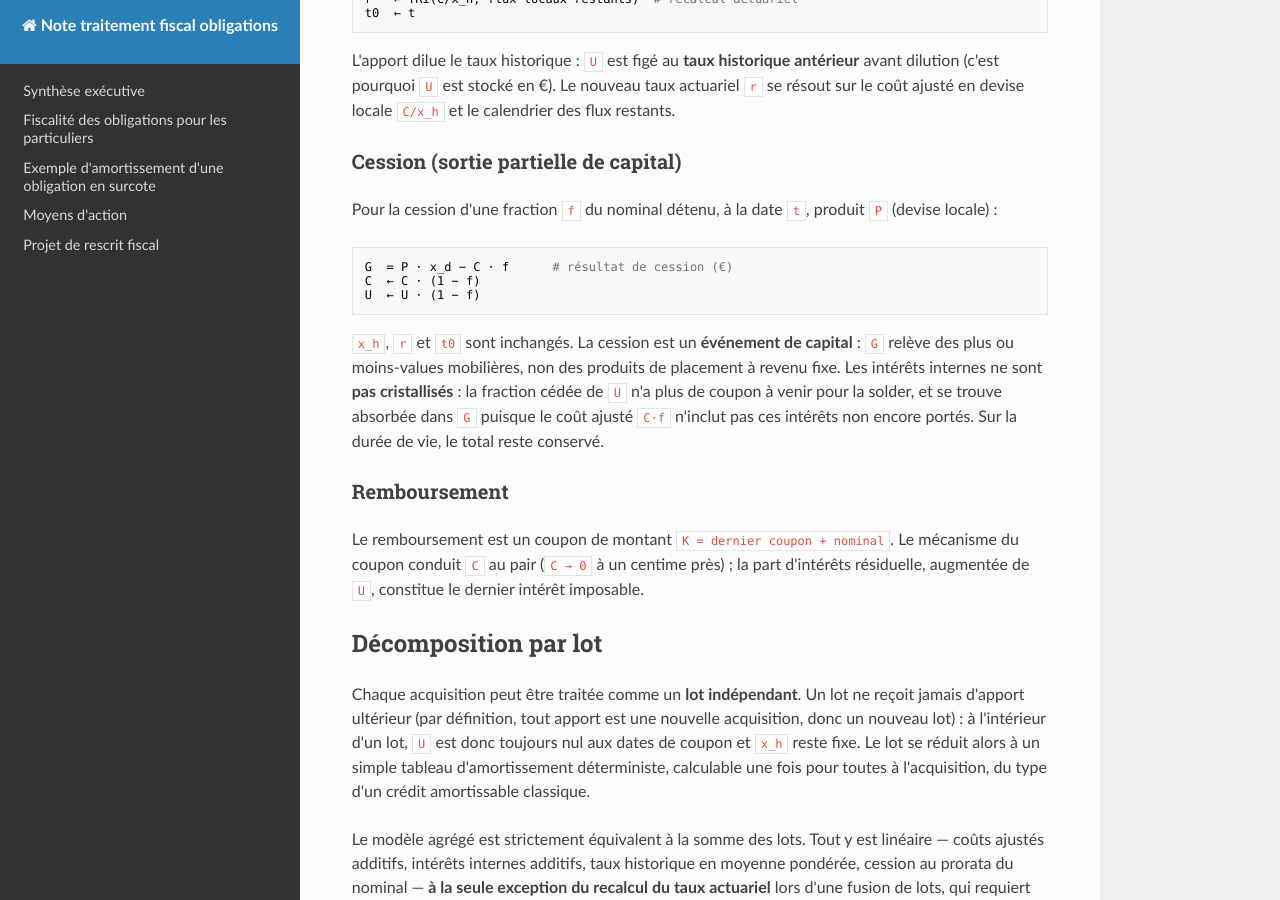
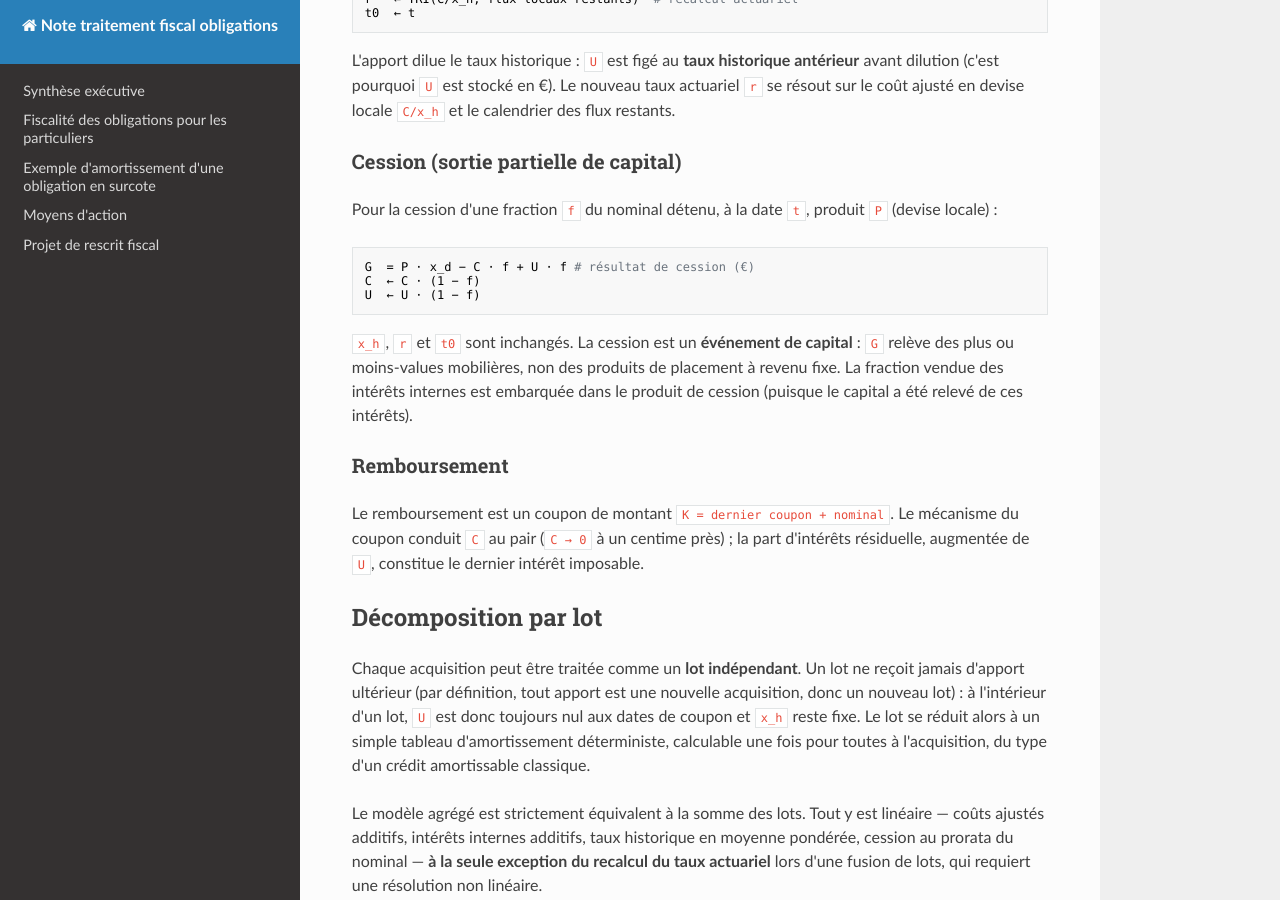
Before and after one commit to ConscritNeuneu/note-traitement-fiscal-obligations, an MkDocs documentation site: the page built from docs/modele_actuariel_agrege.md, in a window 1280 px wide and 900 px high, scrolled down 1943 px. Built offline with MkDocs 1.6.1, drawn with Linux system fonts in a browser that asks for light colours; nearby versions of some CDN libraries.

Commit message:
Rajout des intérêts internes

````diff
--- a/docs/modele_actuariel_agrege.md
+++ b/docs/modele_actuariel_agrege.md
@@ -95,17 +95,15 @@ Pour la cession d'une fraction `f` du nominal détenu, à la date `t`, produit
 `P` (devise locale) :
 
 ```
-G  = P · x_d − C · f      # résultat de cession (€)
+G  = P · x_d − C · f + U · f # résultat de cession (€)
 C  ← C · (1 − f)
 U  ← U · (1 − f)
 ```
 
 `x_h`, `r` et `t0` sont inchangés. La cession est un **événement de capital** :
 `G` relève des plus ou moins-values mobilières, non des produits de placement à
-revenu fixe. Les intérêts internes ne sont **pas cristallisés** : la fraction
-cédée de `U` n'a plus de coupon à venir pour la solder, et se trouve absorbée
-dans `G` puisque le coût ajusté `C·f` n'inclut pas ces intérêts non encore
-portés. Sur la durée de vie, le total reste conservé.
+revenu fixe. La fraction vendue des intérêts internes est embarquée dans le
+produit de cession (puisque le capital a été relevé de ces intérêts).
 
 ### Remboursement
 
````
